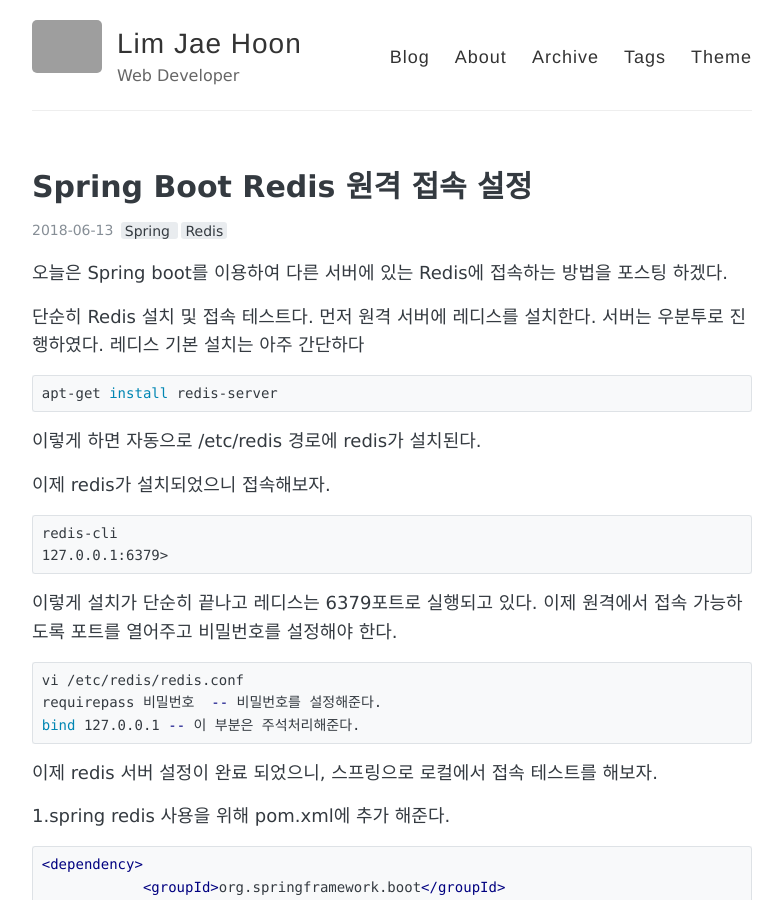
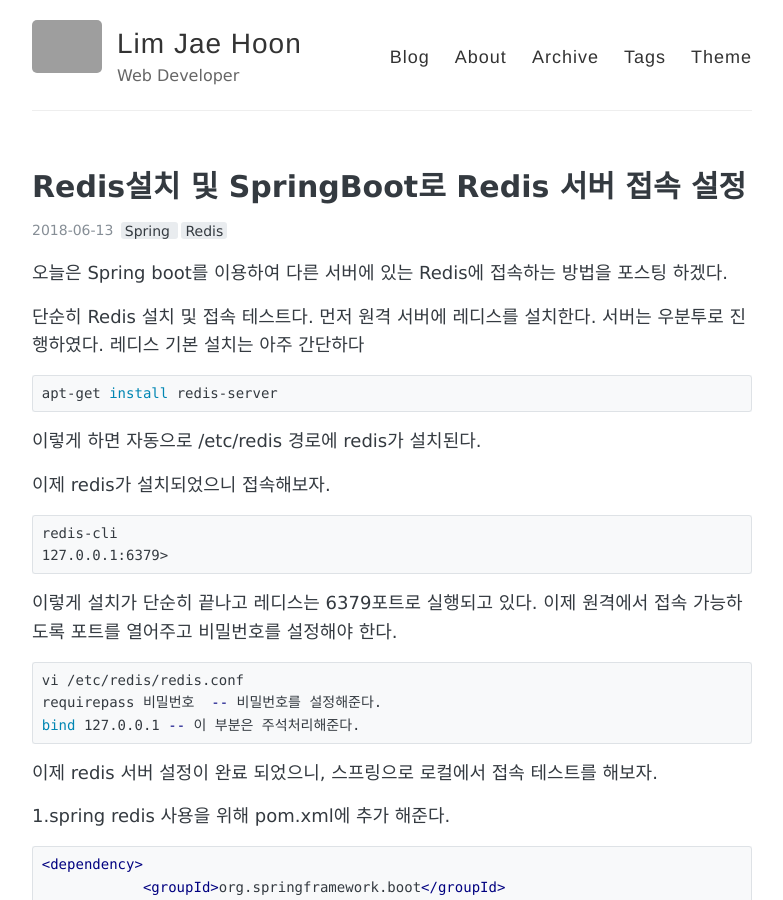
Before and after one commit to imjehoon/imjehoon.github.io, a Jekyll site: the page built from _posts/2018-06-13-redis_spring_config.md, in a window 1280 px wide and 900 px high. Shown: the whole window, without its empty margins (248-1031 px from the left). Built offline with Jekyll 4.4.1, drawn with Linux system fonts in a browser that asks for light colours; comment, search, counter and statistics services are not loaded; grey boxes are pictures that could not be loaded.

Commit message:
post upload

```diff
--- a/_posts/2018-06-13-redis_spring_config.md
+++ b/_posts/2018-06-13-redis_spring_config.md
@@ -1,6 +1,6 @@
 ---
 layout: post
-title: "Spring Boot Redis 원격 접속 설정"
+title: "Redis설치 및 SpringBoot로 Redis 서버 접속 설정"
 tags: [Spring, Redis]
 comments: true
 ---
```
